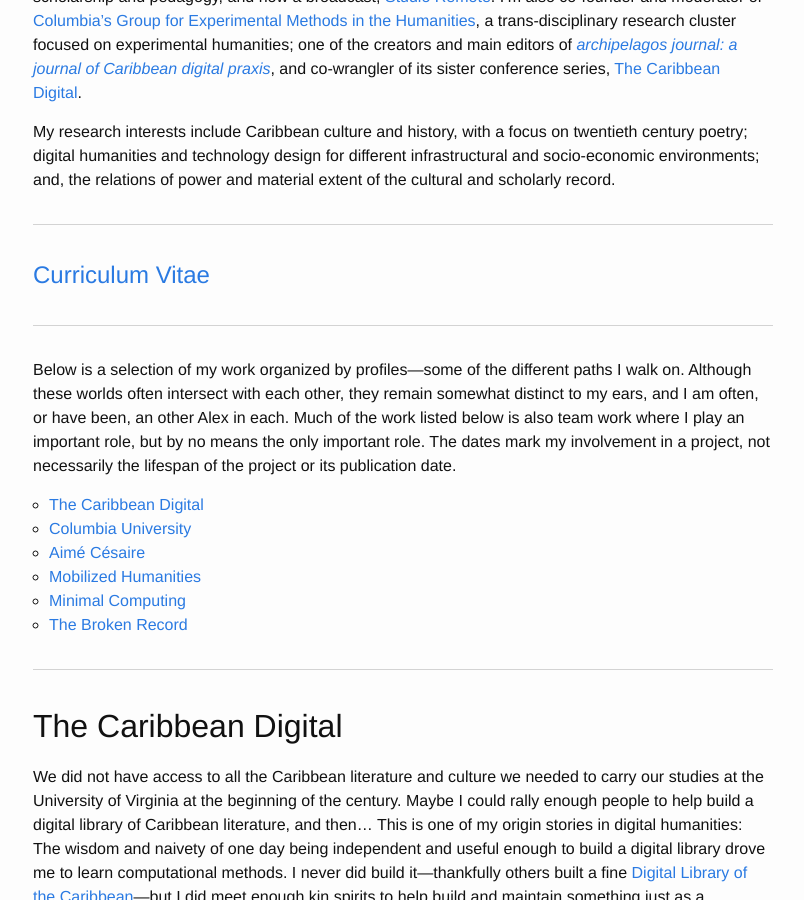
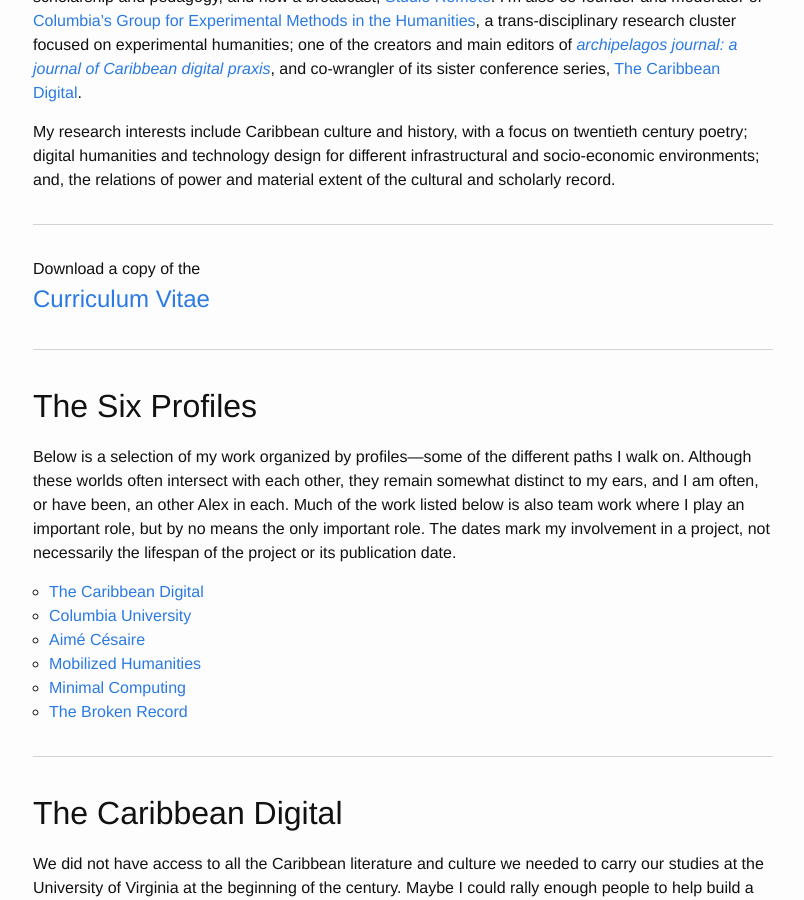
Before and after one commit to elotroalex/elotroalex, a Jekyll site: the page built from profiles.md, in a window 1280 px wide and 900 px high, scrolled down 350 px. Shown: the whole window, without its empty margins (237-1041 px from the left). Built offline with Jekyll 4.4.1, drawn with Linux system fonts in a browser that asks for light colours.

Commit message:
cosmetic choices for profiles

```diff
--- a/profiles.md
+++ b/profiles.md
@@ -14,10 +14,12 @@
 My research interests include Caribbean culture and history, with a focus on twentieth century poetry; digital humanities and technology design for different infrastructural and socio-economic environments; and, the relations of power and material extent of the cultural and scholarly record.
 
 ---
-<h2 id="cv"><a class="post-link" target="_blank" href="{{site.baseurl}}/docs/gil-cv.pdf">Curriculum Vitae</a>
-</h2>
+<p id="cv">Download a copy of the <a class="post-link" target="_blank" href="{{site.baseurl}}/docs/gil-cv.pdf">Curriculum Vitae</a>
+</p>
 
 ---
+
+<h2>The Six Profiles</h2>
 
 Below is a selection of my work organized by profiles---some of the different paths I walk on. Although these worlds often intersect with each other, they remain somewhat distinct to my ears, and I am often, or have been, an other Alex in each. Much of the work listed below is also team work where I play an important role, but by no means the only important role. The dates mark my involvement in a project, not necessarily the lifespan of the project or its publication date.
 
```
